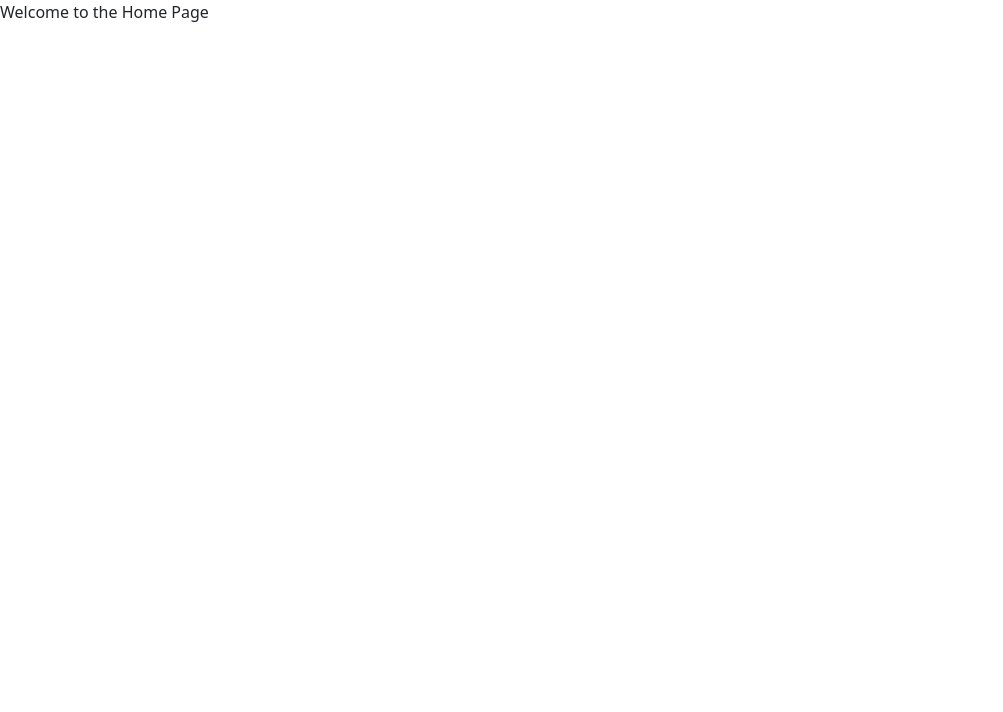
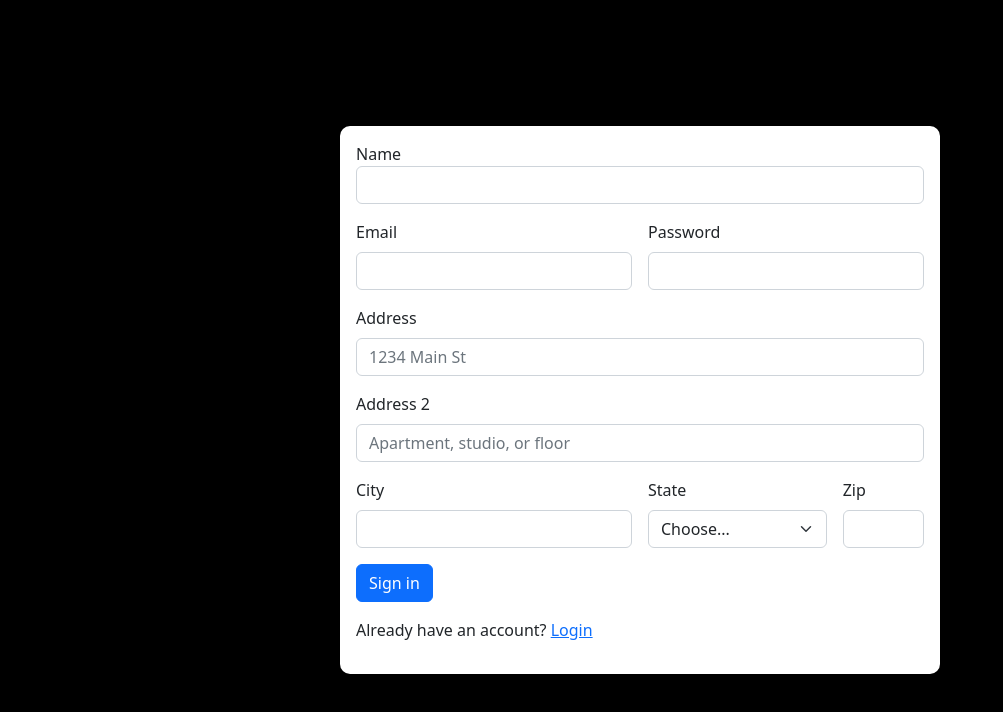
Before and after one commit to MalavyaRaval/Virtual-Events, a React (Vite) app: page / in a window 1280 px wide. Shown: the top 712 px of the page, without its empty margins (0-1003 px from the left). Built offline with nearby package versions, Linux system fonts and the light colour scheme; the HTML template or start-up script is replaced by a standard one.

Commit message:
signup to homepage

```diff
--- a/src/App.jsx
+++ b/src/App.jsx
@@ -11,7 +11,7 @@ const App = () => {
         <Route path="/signup" element={<SignUp />} />
         <Route path="/login" element={<Login />} />
         <Route path="/home" element={<Home />} />
-        <Route path="/" element={<Home />} />
+        <Route path="/" element={<SignUp />} />
       </Routes>
     </Router>
   );
--- a/src/components/Login.jsx
+++ b/src/components/Login.jsx
@@ -1,27 +1,29 @@
 import React from 'react';
-import '../CSS/Login.css';  // Reuse the same CSS as SignUp
-
-
-
+import { useNavigate } from 'react-router-dom';
+import '../CSS/Login.css';
 
 const Login = () => {
+  const navigate = useNavigate();
+
+  const handleSubmit = (event) => {
+    event.preventDefault();
+
+    navigate('/home');
+  };
+
   return (
     <div className="full-height">
       <div className="form-container">
-        <form className='mb-3'>
-          <label htmlFor='name'>Name</label>
-          <input className="form-control mb-3" type='text' id='name' name='name' />
-        </form>
-        <form className="row g-3">
-          <div className="col-md-6">
-            <label htmlFor="inputEmail4" className="form-label">Email</label>
-            <input type="email" className="form-control" id="inputEmail4" />
+        <h2>Login Page</h2>
+        <form className="row g-3" onSubmit={handleSubmit}>
+          <div className="col-md-12 mb-3">
+            <label htmlFor="inputEmail" className="form-label">Email</label>
+            <input type="email" className="form-control" id="inputEmail" />
           </div>
-          <div className="col-md-6">
-            <label htmlFor="inputPassword4" className="form-label">Password</label>
-            <input type="password" className="form-control" id="inputPassword4" />
+          <div className="col-md-12 mb-3">
+            <label htmlFor="inputPassword" className="form-label">Password</label>
+            <input type="password" className="form-control" id="inputPassword" />
           </div>
-
           <div className="col-12">
             <button type="submit" className="btn btn-primary">Login</button>
           </div>
@@ -29,6 +31,6 @@ const Login = () => {
       </div>
     </div>
   );
-}
+};
 
 export default Login;
--- a/src/components/SignUp.jsx
+++ b/src/components/SignUp.jsx
@@ -1,15 +1,22 @@
 import React from 'react';
 import '../CSS/SignUp.css';
+import { useNavigate } from 'react-router-dom';
 
 const SignUp = () => {
+  const navigate = useNavigate();
+
+  const handleSubmit = (event) => {
+    event.preventDefault();
+    navigate('/home');
+  };
+
   return (
     <div className="full-height">
       <div className="form-container">
-        <form className='mb-3'>
+        <form className='mb-3' onSubmit={handleSubmit}>
           <label htmlFor='name'>Name</label>
           <input className="form-control mb-3" type='text' id='name' name='name' />
-        </form>
-        <form className="row g-3">
+          <div className="row g-3">
             <div className="col-md-6">
               <label htmlFor="inputEmail4" className="form-label">Email</label>
               <input type="email" className="form-control" id="inputEmail4" />
@@ -44,6 +51,7 @@ const SignUp = () => {
             <div className="col-12">
               <button type="submit" className="btn btn-primary">Sign in</button>
             </div>
+          </div>
         </form>
         <p>Already have an account? <a href="/login">Login</a></p>
       </div>
```
Lines whose indentation alone changed are shown as unchanged.
